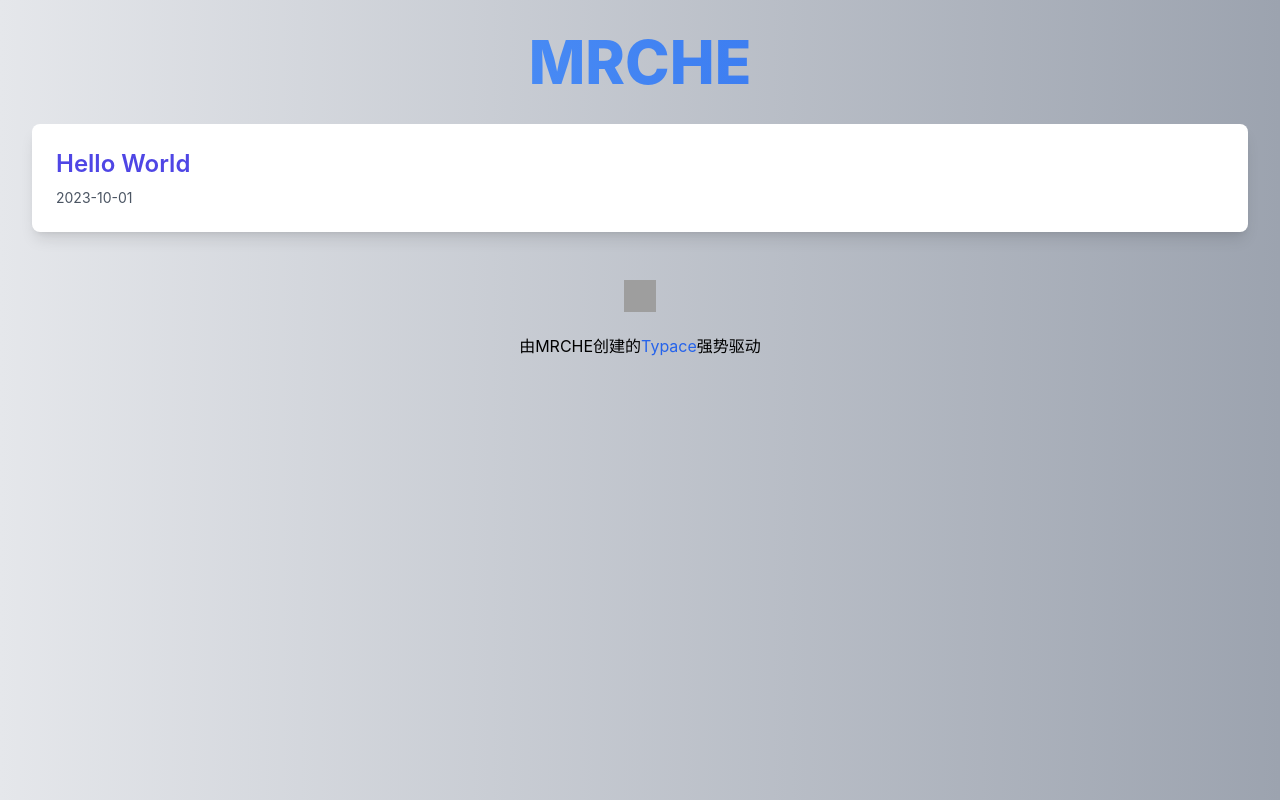
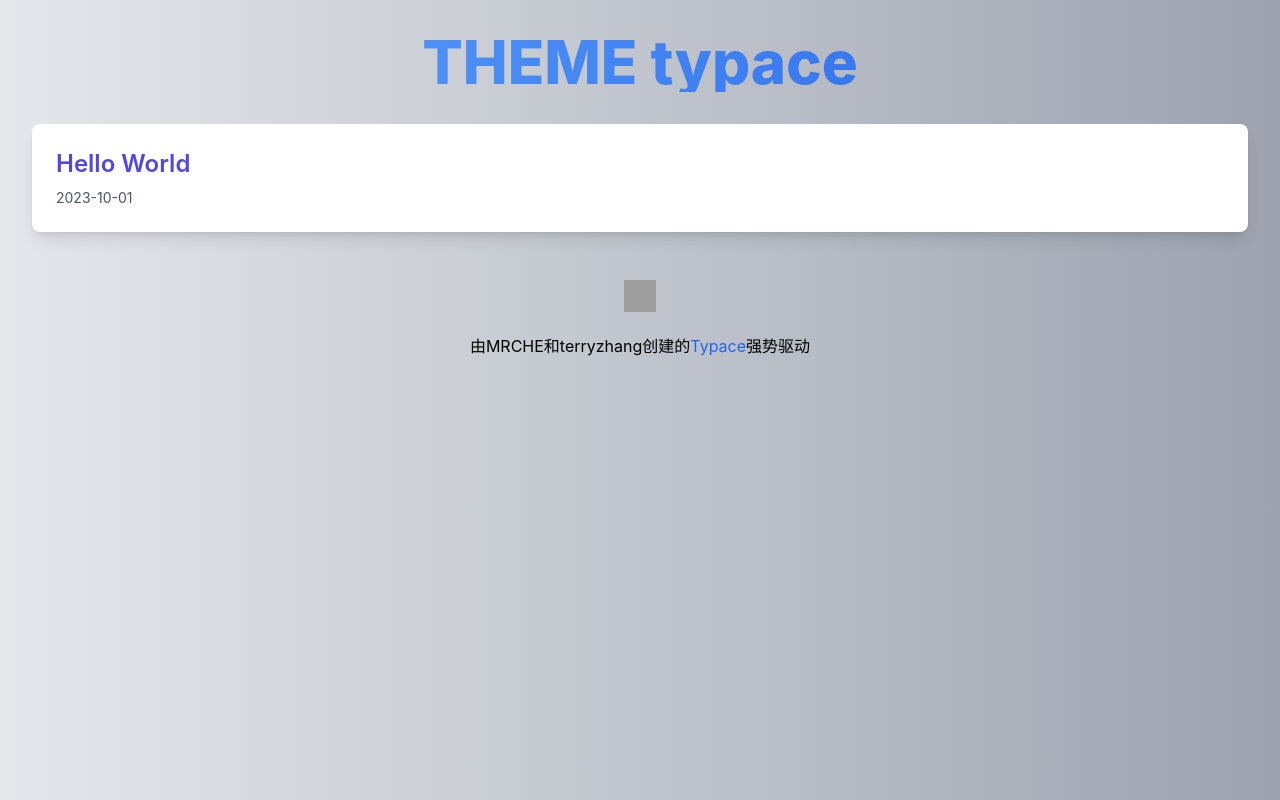
Before and after one commit to terryzhangxr/typace-i, a Next.js app: page / in a window 1280 px wide. Built offline with nearby package versions, Linux system fonts and the light colour scheme; grey boxes are pictures that could not be loaded; what tailwindcss-text-fill-stroke would draw is missing.

Commit message:
Update index.js

```diff
--- a/pages/index.js
+++ b/pages/index.js
@@ -20,7 +20,7 @@ export default function Home({ allPostsData }) {
     <div className="min-h-screen bg-gradient-to-r from-gray-200 to-gray-400 p-8">
       <header className="text-center mb-8">
         <h1 className="text-6xl font-extrabold bg-clip-text text-transparent bg-gradient-to-r from-blue-400 to-blue-600">
-          MRCHE
+          THEME typace
         </h1>
       </header>
       <main>
@@ -40,7 +40,7 @@ export default function Home({ allPostsData }) {
           <img src="https://cdn.us.mrche.top/sitemap.svg" alt="Sitemap" className="block mx-auto w-8 h-8" />
         </a>
         <p className="mt-4">
-          由MRCHE创建的<a href="https://www.mrche.top/typace" className="text-blue-600 hover:underline">Typace</a>强势驱动
+          由MRCHE和terryzhang创建的<a href="https://www.mrche.top/typace" className="text-blue-600 hover:underline">Typace</a>强势驱动
         </p>
       </footer>
     </div>
```
